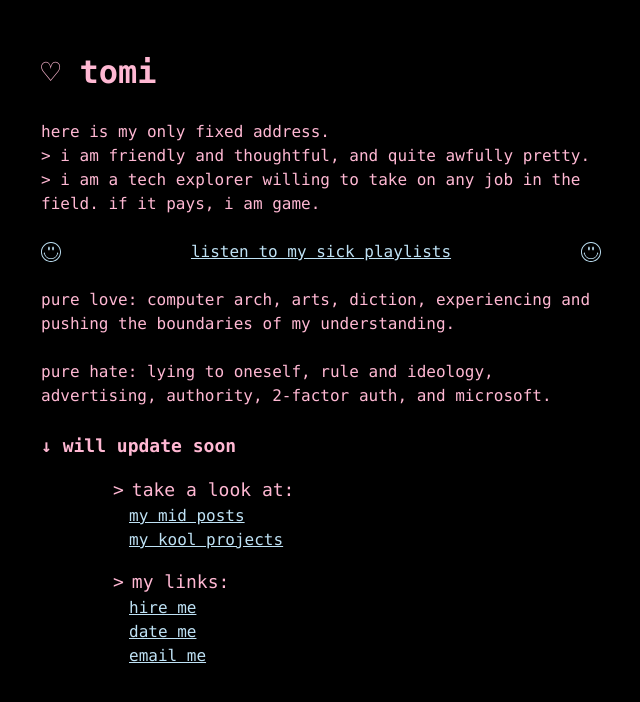
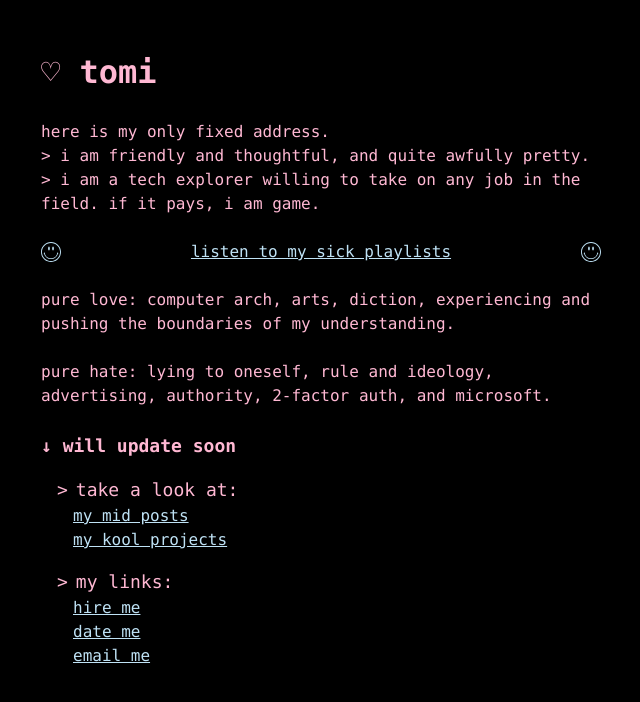
Before and after one commit to xyztomi/personal-page, a Nuxt app: page / in a window 1280 px wide. Shown: the top 702 px of the page, without its empty margins (319-959 px from the left). Built offline with nearby package versions, Linux system fonts and the light colour scheme.

Commit message:
Refactor Links.vue to remove max width on container

```diff
--- a/components/Links.vue
+++ b/components/Links.vue
@@ -1,6 +1,6 @@
 <template>
   <p class="text-lg font-bold">↓ will update soon</p>
-  <div class="max-w-md mx-auto p-4">
+  <div class="mx-auto p-4">
     <ul class="list-none mb-4">
       <li class="list-none mb-2">
         <p class="text-lg">
```
